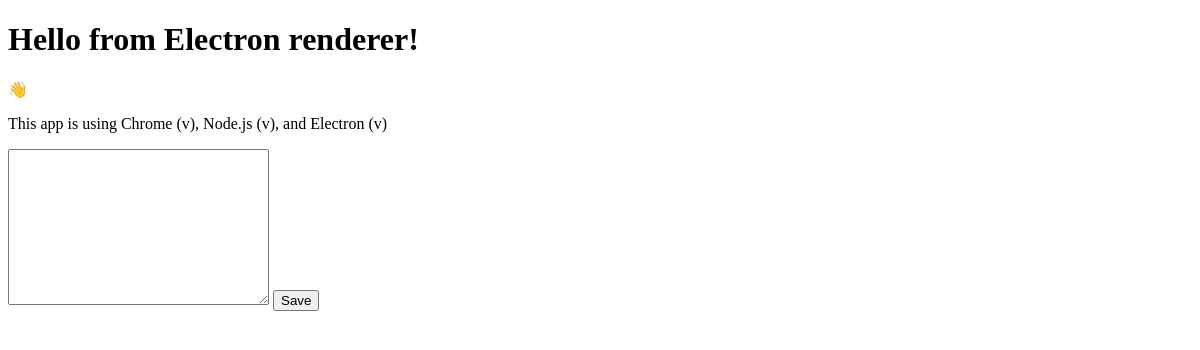
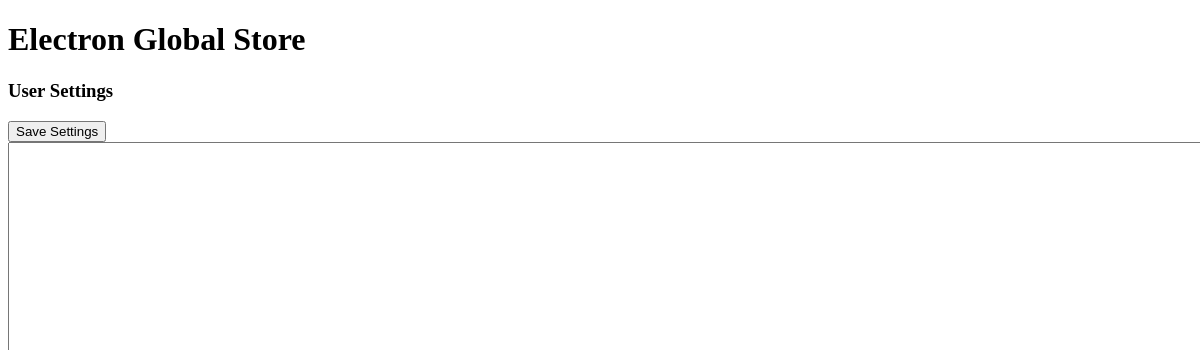
Before and after one commit to fwhatley/electron-pocs, an Electron app: page electron-store/index.html in a window 800 px wide. Shown: the top 350 px of the page, 1200 px wide, since content can reach past the window. Drawn offline with Linux system fonts and the light colour scheme; no server answers.

Commit message:
clean up

```diff
--- a/electron-store/index.html
+++ b/electron-store/index.html
@@ -13,13 +13,11 @@
     <title>Hello from Electron renderer!</title>
   </head>
   <body>
-    <h1>Hello from Electron renderer!</h1>
-    <p>👋</p>
-    <p id="info"></p>
-    <textarea name="" id="data" cols="30" rows="10">
-
+    <h1>Electron Global Store</h1>
+    <h3>User Settings</h3>
+    <button id="save-btn">Save Settings</button>
+    <textarea name="" id="data" cols="200" rows="80">
     </textarea>
-    <button id="save-btn">Save</button>
   </body>
   <script src="./renderer.js"></script>
 </html>
--- a/electron-store/renderer.js
+++ b/electron-store/renderer.js
@@ -1,12 +1,12 @@
-const information = document.getElementById('info')
-information.innerText = `This app is using Chrome (v${versions.chrome()}), Node.js (v${versions.node()}), and Electron (v${versions.electron()})`
+// const information = document.getElementById('info')
+// information.innerText = `This app is using Chrome (v${versions.chrome()}), Node.js (v${versions.node()}), and Electron (v${versions.electron()})`
 
-const func = async () => {
-    const res = await window.versions.ping()
-    console.log(res)
-}
+// const func = async () => {
+//     const res = await window.versions.ping()
+//     console.log(res)
+// }
 
-func()
+// func()
 
 
 // load user settings
```
